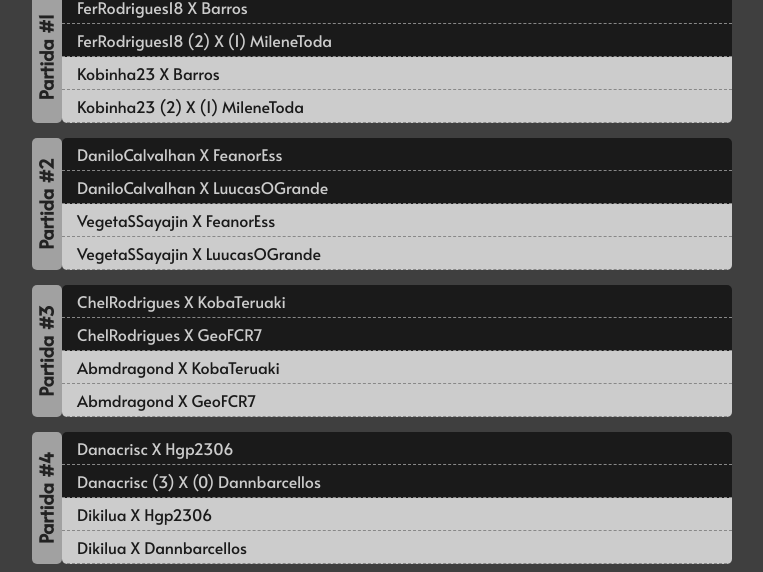
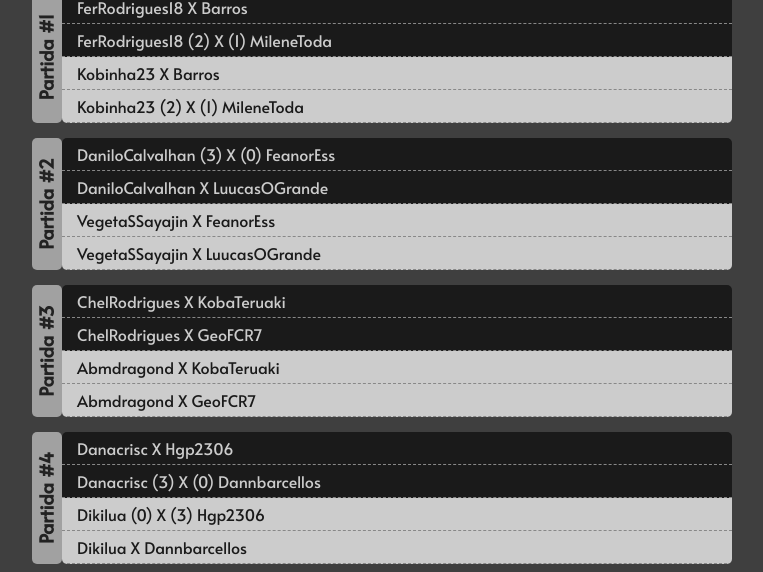
Before and after one commit to milenetoda/liga_vespiqueens, a website: page rodadas.html in a window 1280 px wide. Shown: the part 125-697 px from the top of the page, without its empty margins (258-1021 px from the left). Drawn offline with Linux system fonts and the light colour scheme.

Commit message:
Update rodadas.html

```diff
--- a/rodadas.html
+++ b/rodadas.html
@@ -40,7 +40,7 @@
     </div>
 
     <ol class="bloco_itens">
-      <li>DaniloCalvalhan X FeanorEss</li>
+      <li>DaniloCalvalhan (3) X (0) FeanorEss</li>
       <li>DaniloCalvalhan X LuucasOGrande</li>
       <li>VegetaSSayajin X FeanorEss</li>
       <li>VegetaSSayajin X LuucasOGrande</li>
@@ -70,7 +70,7 @@
     <ol class="bloco_itens">
       <li>Danacrisc X Hgp2306</li>
       <li>Danacrisc (3) X (0) Dannbarcellos</li>
-      <li>Dikilua X Hgp2306</li>
+      <li>Dikilua (0) X (3) Hgp2306</li>
       <li>Dikilua X Dannbarcellos</li>
     </ol>
   </div>
```
